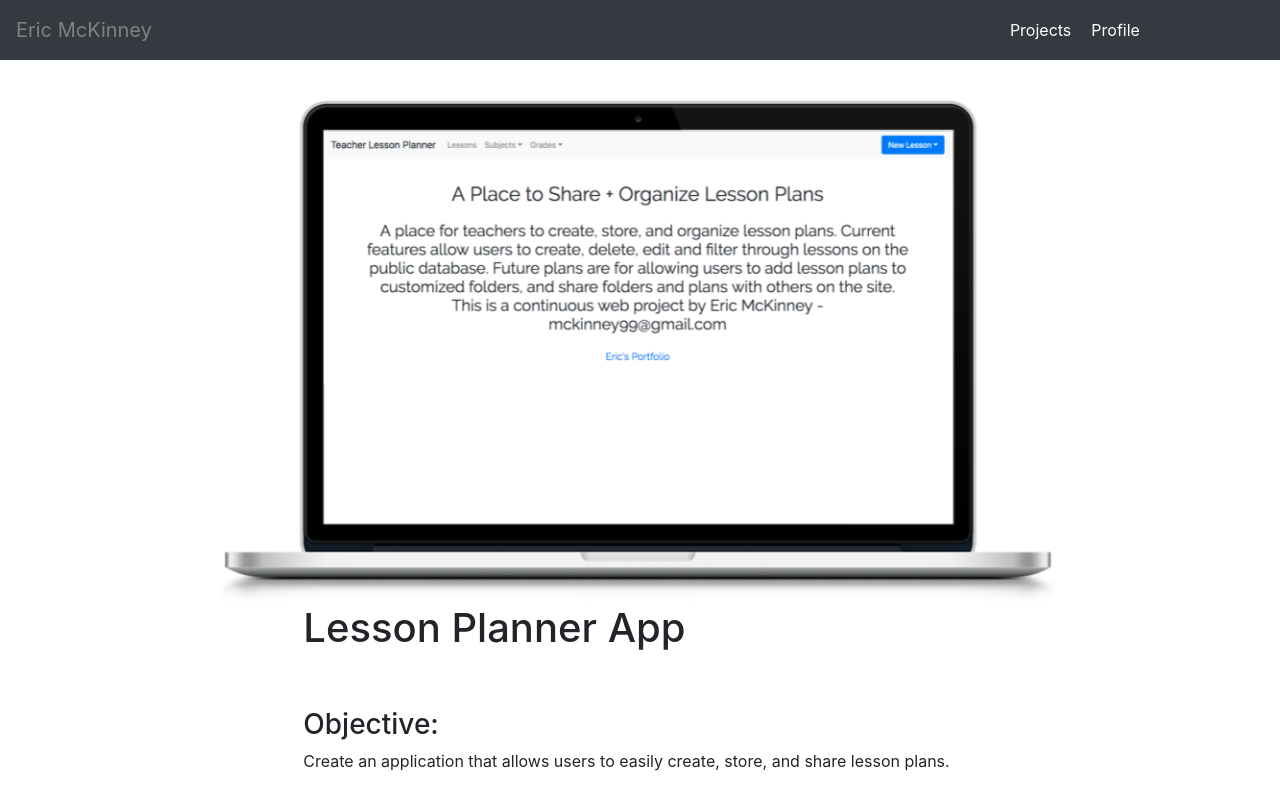
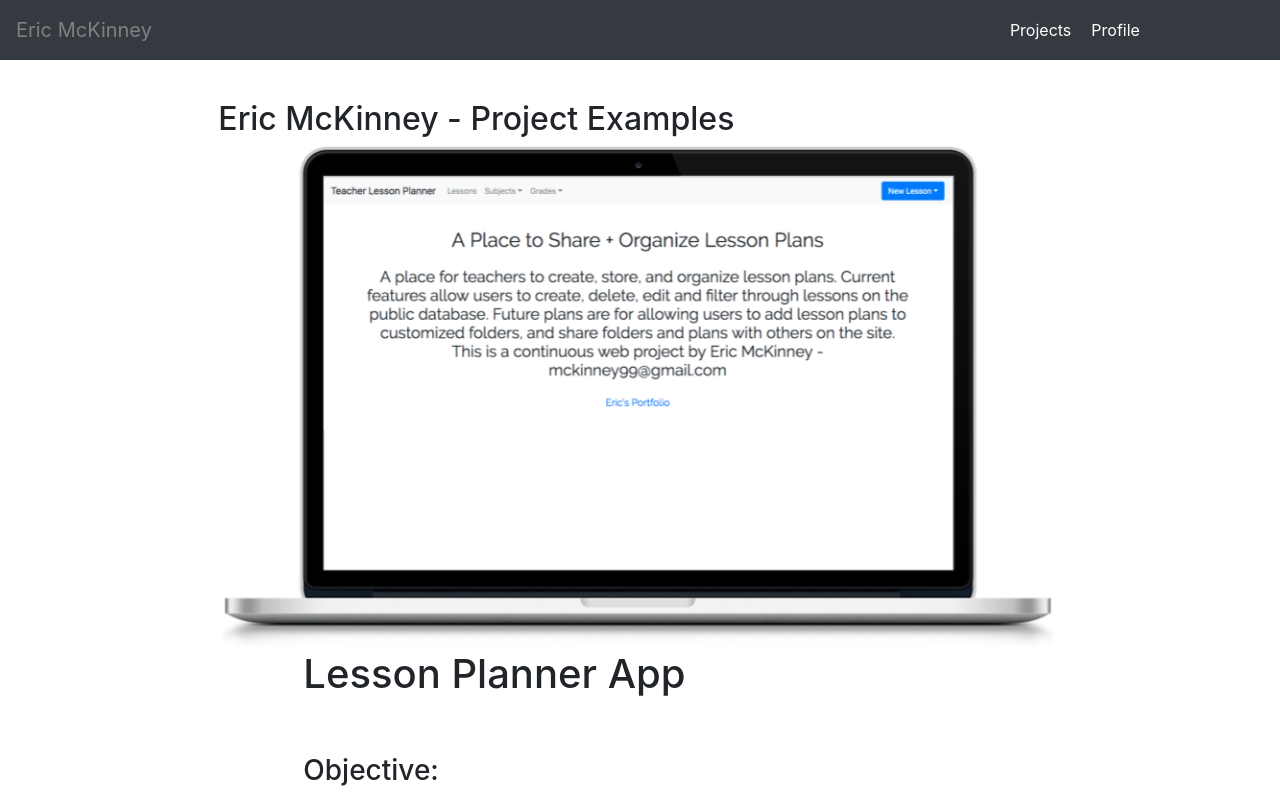
Before and after one commit to mckinney99/emckin, a React (Create React App) app: page / in a window 1280 px wide. Shown: the top 799 px of the page. Built offline with nearby package versions, Linux system fonts and the light colour scheme.

Commit message:
added project page info

```diff
--- a/src/Projects.js
+++ b/src/Projects.js
@@ -24,6 +24,7 @@ class Projects extends Component {
       <Row>
         <Col md={2}></Col>
         <Col md={8} className="projects">
+          <h2>Eric McKinney - Project Examples</h2>
           <Image src={LessonPlanner7} fluid />
           <br />
           <div className="project-header">
```
